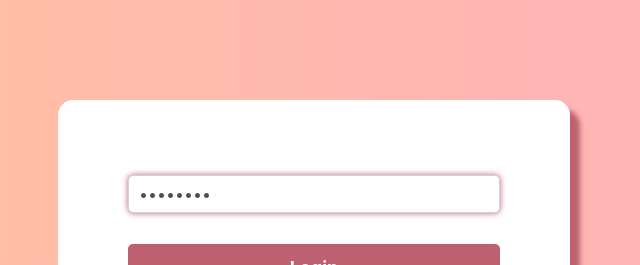
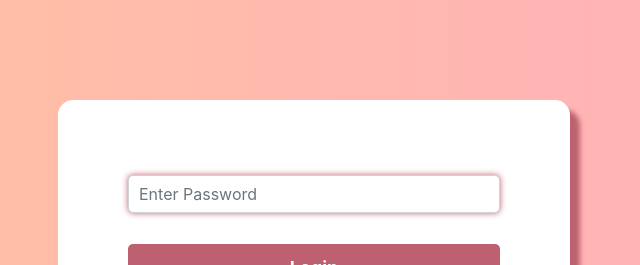
Before and after one commit to nitin-bommi/Login-Mechanism, a React (Create React App) app in the folder website-frontend/: page /passwordlogin in a window 1280 px wide. Shown: the top 265 px of the page, without its empty margins (326-966 px from the left). Built offline with nearby package versions, Linux system fonts and the light colour scheme.

Commit message:
removed myown password from textfield

```diff
--- a/website-frontend/src/components/PasswordLogin.js
+++ b/website-frontend/src/components/PasswordLogin.js
@@ -8,7 +8,7 @@ class PasswordLogin extends Component {
     super(props);
     this.state={
       userid: "",
-      password: "Amma@123",
+      password: "",
       counter: 0,
     }
     this.handleChange=this.handleChange.bind(this);
@@ -63,7 +63,7 @@ class PasswordLogin extends Component {
           <div className="form-form">
             <Form onSubmit={this.handleSubmit}>
               <Form.Group controlId="password">
-                <Form.Control type="password" className="item" id="password" name="password" value="Amma@123" placeholder="Enter Password" onChange={this.handleChange} />
+                <Form.Control type="password" className="item" id="password" name="password"  placeholder="Enter Password" onChange={this.handleChange} />
               </Form.Group>
               <Form.Group controlId="submitbutton">
                   <Button type="submit" className="create-account">Login</Button>
```
